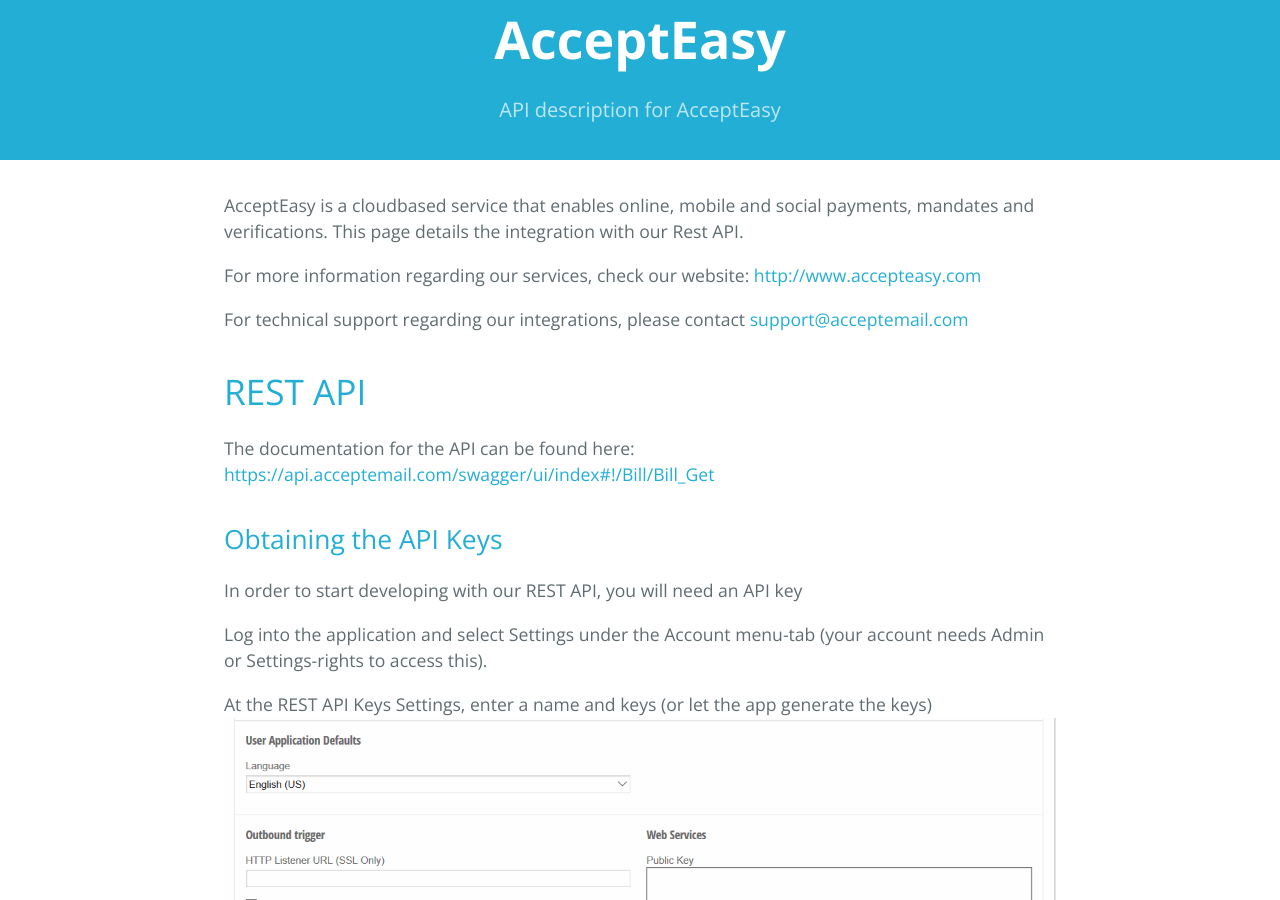
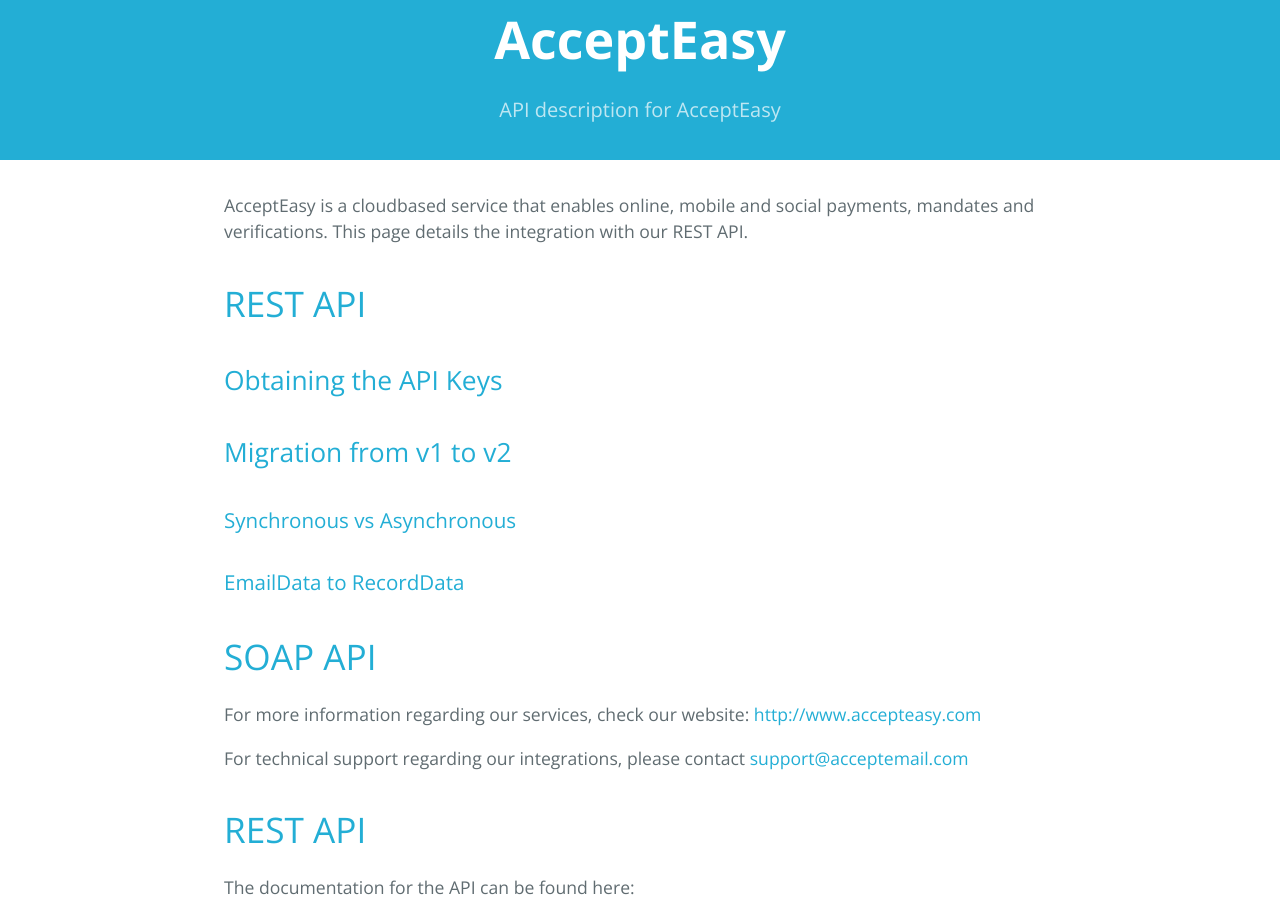
Before and after one commit to AcceptEmail/Examples, a Jekyll site: the page built from index.md, in a window 1280 px wide and 900 px high. Built offline with Jekyll 4.4.1, drawn with Linux system fonts in a browser that asks for light colours.

Commit message:
added index

````diff
--- a/index.md
+++ b/index.md
@@ -2,18 +2,27 @@
 layout: default
 ---
 
-AcceptEasy is a cloudbased service that enables online, mobile and social payments, mandates and verifications. This page details the integration with our Rest API.
+AcceptEasy is a cloudbased service that enables online, mobile and social payments, mandates and verifications. This page details the integration with our REST API.
+
+
+# [REST API](#rest-api)
+## [Obtaining the API Keys](#obtaining-api-keys)
+## [Migration from v1 to v2](#migration-v1-to-v2)
+### [Synchronous vs Asynchronous](#synchronous-vs-asynchronous)
+### [EmailData to RecordData](#emaildata-to-recorddata)
+# [SOAP API](#soap-api)
 
 For more information regarding our services, check our website: [http://www.accepteasy.com](http://www.accepteasy.com)
 
 For technical support regarding our integrations, please contact [support@acceptemail.com](mailto:support@acceptemail.com)
 
-# REST API
+<a id="rest-api"></a>
+# [REST API](#rest-api)
 
 The documentation for the API can be found here: [https://api.acceptemail.com/swagger/ui/index#!/Bill/Bill_Get](https://api.acceptemail.com/swagger/ui/index#!/Bill/Bill_Get)
 
 <a id="obtaining-api-keys"></a>
-## Obtaining the API Keys
+## [Obtaining the API Keys](#obtaining-api-keys)
 
 In order to start developing with our REST API, you will need an API key
 
@@ -23,13 +32,13 @@
 ![REST](assets/GenerateRestKey.gif)
 
 <a id="migration-v1-to-v2"></a>
-## Migration from v1 to v2
+## [Migration from v1 to v2](#migration-v1-to-v2)
 
 The main difference between v1 and v2 of our REST API are that you can now opt for [synchronous sending instead of asynchronous sending](#synchronous-vs-asynchronous), and additional data is now set as [RecordData using a standard JSON object instead of as EmailData using key-value pairs](#emaildata-to-recorddata).
 
 
 <a id="synchronous-vs-asynchronous"></a>
-### Synchronous vs Asynchronous
+### [Synchronous vs Asynchronous](#synchronous-vs-asynchronous)
 
 #### bulk sending
 
@@ -40,7 +49,7 @@
 If you are using our transactions in chats, chatbots, or to redirect users from your portal to our transaction page, it might be more convenient to use our synchronous POST Bill. You can use the same request as /v1/Bill but POST it to /v2/Bill. In this case, instead of just getting the ATID in the response, the response will contain everything you would use GET Bill to get in the asynchronous situation.
 
 <a id="emaildata-to-recorddata"></a>
-### EmailData to RecordData
+### [EmailData to RecordData](#emaildata-to-recorddata)
 
 Instead of using key-value pairs like EmailData in v1, RecordData uses a standard JSON Object. If you are using EmailData in v1, you will have to rename to RecordData and restructure the way the attributes are sent. So:
 
@@ -70,6 +79,8 @@
 ]
 ```
 
-# SOAP API
+
+<a id="soap-api"></a>
+# [SOAP API](#soap-api)
 
 We also have a SOAP API available. To obtain the Integration Guide for the SOAP API, please contact us at [support@acceptemail.com](mailto:support@acceptemail.com)
````
